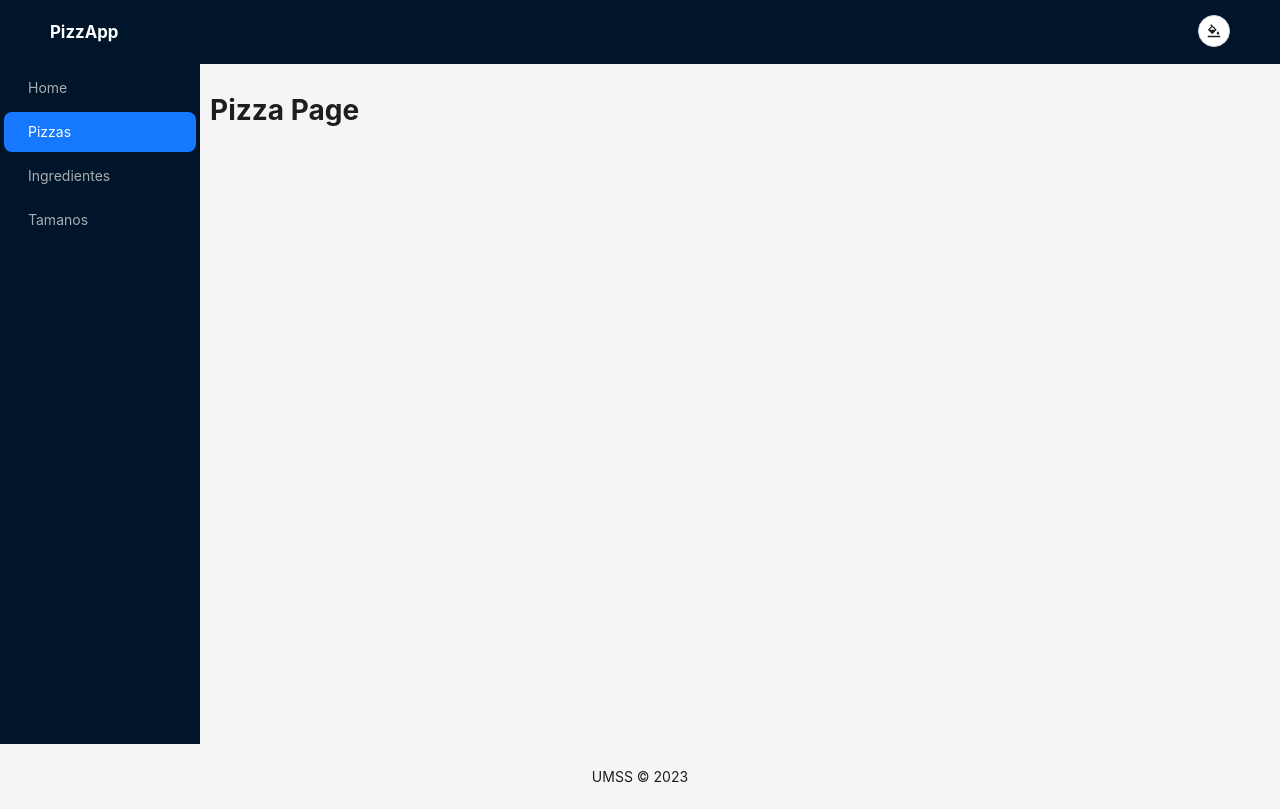
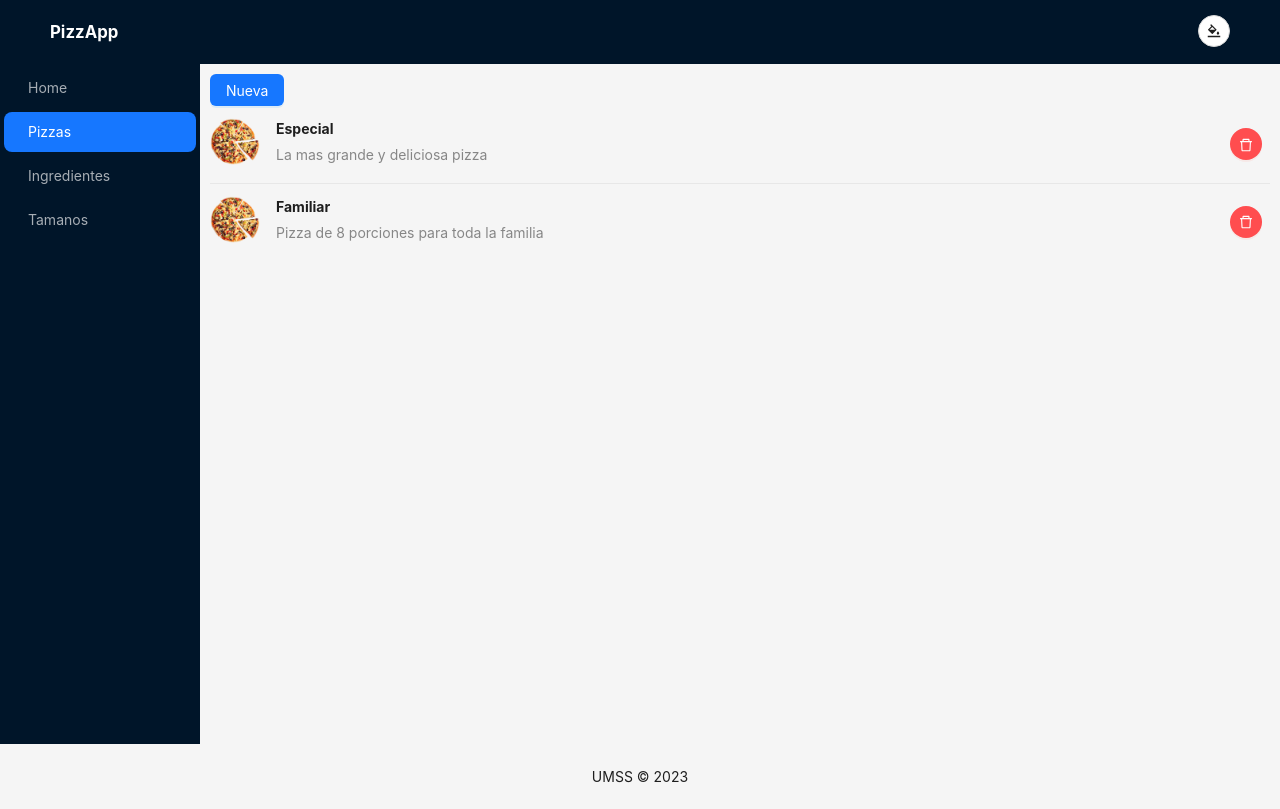
Before and after one commit to gabitosoft/example-components, a React (Create React App) app: page /pizzas in a window 1280 px wide. Built offline with nearby package versions, Linux system fonts and the light colour scheme.

Commit message:
Added redux functionality to the project

```diff
--- a/package.json
+++ b/package.json
@@ -13,6 +13,7 @@
     "react-redux": "^8.0.5",
     "react-router-dom": "^6.9.0",
     "react-scripts": "5.0.1",
+    "uuid": "^9.0.0",
     "web-vitals": "^2.1.4"
   },
   "scripts": {
--- a/public/index.html
+++ b/public/index.html
@@ -23,7 +23,7 @@
       work correctly both with client-side routing and a non-root public URL.
       Learn how to configure a non-root public URL by running `npm run build`.
     -->
-    <title>React App</title>
+    <title>PizzApp</title>
   </head>
   <body>
     <noscript>You need to enable JavaScript to run this app.</noscript>
--- a/src/app/store.js
+++ b/src/app/store.js
@@ -1,7 +1,9 @@
 import { configureStore } from '@reduxjs/toolkit'
 
-const store = configureStore({
-  reducer: {}
+import pizzasReducer from './../features/pizzas/pizzaSlice'
+
+export const store = configureStore({
+  reducer: {
+    pizzas: pizzasReducer
+  }
 })
-
-export default store
--- a/src/components/ListPizza.jsx
+++ b/src/components/ListPizza.jsx
@@ -1,16 +1,34 @@
-import { List } from 'antd'
-
-const pizzas = ['Hawaiana', 'Torino', 'Parma', 'Bellagio']
+import { List, Button } from 'antd'
+import { useSelector } from 'react-redux'
+import { DeleteOutlined } from '@ant-design/icons'
+import { deletePizza } from '../features/pizzas/pizzaSlice'
+import { useDispatch } from 'react-redux'
 
 export default function ListPizzaFunc(props) {
+  const pizzas = useSelector(state => state.pizzas)
+
+  const dispatch = useDispatch()
+
+  const onClickDelete = (id) => {
+    dispatch(deletePizza({ id }))
+  }
+
   return (
-    <div>
-      <List
-        dataSource={pizzas}
-        renderItem={
-          (item) => (<List.Item>{item}</List.Item>)
-        }
-      />
-    </div>
+    <List
+      dataSource={pizzas}
+      renderItem={
+        (item) => (
+          <List.Item
+            key={item.id}
+            actions={[<Button shape="circle" type="primary" danger onClick={() => onClickDelete(item.id)} icon={<DeleteOutlined />}></Button>]}>
+            <List.Item.Meta
+              avatar={<img width="50" src="./assets/pizza-image.png" alt="pizza-avatar" />}
+              title={item.name}
+              description={item.description}
+            />
+          </List.Item>
+        )
+      }
+    />
   )
 }
--- /dev/null
+++ b/src/components/Pizza/FormPizza.jsx
@@ -0,0 +1,62 @@
+import { Button, Modal, Input, Space } from 'antd'
+import { useState } from 'react'
+import { useDispatch } from 'react-redux'
+import { addPizza } from '../../features/pizzas/pizzaSlice'
+import { v4 as uuid } from 'uuid'
+
+export default function FormPizza() {
+  const [isModalOpen, setIsModalOpen] = useState(false)
+
+  const [pizza, setPizza] =  useState({
+    name: '',
+    description: ''
+  })
+
+  const dispatch = useDispatch()
+
+  const showModal = () => {
+    setIsModalOpen(true)
+  }
+
+  const handleOk = () => {
+    dispatch(addPizza({
+      ...pizza,
+      id: uuid()
+    }))
+    setIsModalOpen(false)
+  }
+
+  const handleCancel = () => {
+    setIsModalOpen(false)
+  }
+
+  const onChangeName = (evt) => {
+    // console.log(evt.target.value)
+    setPizza({
+      ...pizza,
+      name: evt.target.value
+    })
+  }
+
+  const onChangeDescription = (evt) => {
+    // console.log(evt.target.value)
+    setPizza({
+      ...pizza,
+      description: evt.target.value
+    })
+    // [evt.target.name]: evt.target.value
+  }
+
+  return (
+    <div>
+      <Button type="primary" onClick={showModal}>Nueva</Button>
+      <Modal title="Nueva Pizza" destroyOnClose open={isModalOpen} onOk={handleOk} onCancel={handleCancel}>
+        <Space.Compact align="center" direction="vertical" block>
+          <Input name="name" placeholder="Nombre pizza" onChange={onChangeName}/>
+          <br />
+          <Input.TextArea name="description" placeholder="Descripcion" onChange={onChangeDescription}/>
+        </Space.Compact>
+      </Modal>
+    </div>
+  )
+}
--- /dev/null
+++ b/src/features/pizzas/pizzaSlice.js
@@ -0,0 +1,30 @@
+import { createSlice } from '@reduxjs/toolkit'
+
+const initialState = [{
+  id: 1,
+  name: 'Especial',
+  description: 'La mas grande y deliciosa pizza'
+}, {
+  id: 2,
+  name: 'Familiar',
+  description: 'Pizza de 8 porciones para toda la familia'
+}]
+
+export const pizzaSlice = createSlice({
+  name: 'pizzas',
+  initialState,
+  reducers: {
+    addPizza: (state, action) => {
+      state.push(action.payload)
+    },
+    deletePizza: (state, action) => {
+      const foundPizza = state.find(p => p.id === action.payload.id)
+      if (foundPizza) {
+        state.splice(foundPizza, 1)
+      }
+    }
+  }
+})
+
+export const { addPizza, deletePizza } = pizzaSlice.actions
+export default pizzaSlice.reducer
--- a/src/index.js
+++ b/src/index.js
@@ -8,7 +8,7 @@ import { ThemeContextProvider } from './contexts/ThemeContext'
 import { BrowserRouter } from 'react-router-dom'
 
 import { Provider } from 'react-redux'
-import store from './app/store'
+import { store } from './app/store'
 
 const root = ReactDOM.createRoot(document.getElementById('root'));
 root.render(
--- a/src/views/Home.jsx
+++ b/src/views/Home.jsx
@@ -1,17 +1,13 @@
 import { Row, Col } from 'antd'
-import ListPizza from './../components/ListPizza'
 import SignIn from './../components/SignIng/SignIn'
 
 export default function Home() {
   return (
     <Row>
-      <Col span={6}>
-        <ListPizza />
-      </Col>
-      <Col span={12}>
+      <Col span={21}>
         <img className="App-image-content" alt="Pizza Menu" src="./assets/pizza-menu.jpg"/>
       </Col>
-      <Col span={6}>
+      <Col span={3}>
         <SignIn />
       </Col>
     </Row>
--- a/src/views/Pizza.jsx
+++ b/src/views/Pizza.jsx
@@ -1,5 +1,16 @@
+import { Layout } from 'antd'
+import ListPizza from './../components/ListPizza'
+import FormPizza from '../components/Pizza/FormPizza'
+
+const { Content } = Layout
+
 export default function Pizza() {
   return (
-    <h1>Pizza Page</h1>
+    <Layout>
+      <Content>
+        <FormPizza />
+        <ListPizza />
+      </Content>
+    </Layout>
   )
 }
--- a/src/views/Topping.jsx
+++ b/src/views/Topping.jsx
@@ -1,5 +1,5 @@
 export default function Topping() {
   return (
-    <h1>Topping Page</h1>
+    <h1>Pagina Ingredientes</h1>
   )
 }
```
Also changed, not shown: public/assets/pizza-image.png (added), 1 other file (tests, documents, lock files or other folders).
